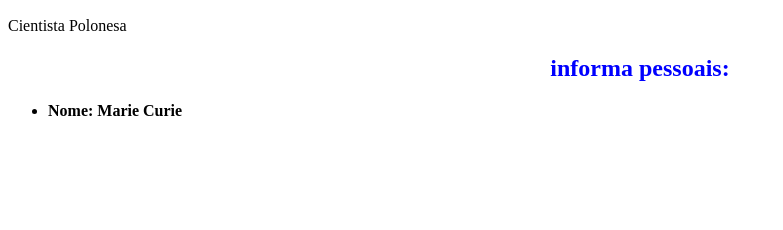
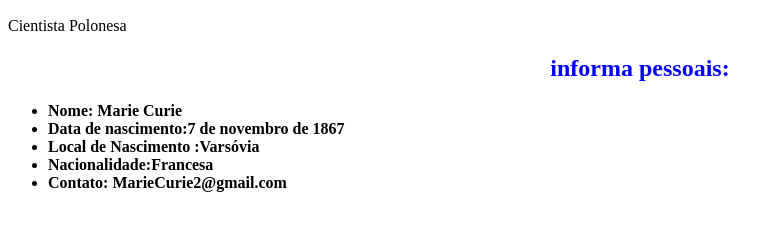
Before and after one commit to MariaPaulinha23/handemadebijus, a plain HTML site: page index.html in a window 1280 px wide. Shown: the part 78-308 px from the top of the page, without its empty margins (0-783 px from the left). Drawn offline with Linux system fonts and the light colour scheme.

Commit message:
Update index.html

```diff
--- a/index.html
+++ b/index.html
@@ -11,3 +11,7 @@
   <h2 style="color:blue;text-align: center;">informa pessoais:</h2>
   <ul>
 <li><b>Nome: Marie Curie</li>
+    <li><b>Data de nascimento:</b>7 de novembro de 1867</li>
+      <li><b>Local de Nascimento :</b>Varsóvia</li>
+    <li><b>Nacionalidade:</b>Francesa</li>
+    <li><b>Contato: MarieCurie2@gmail.com
```
